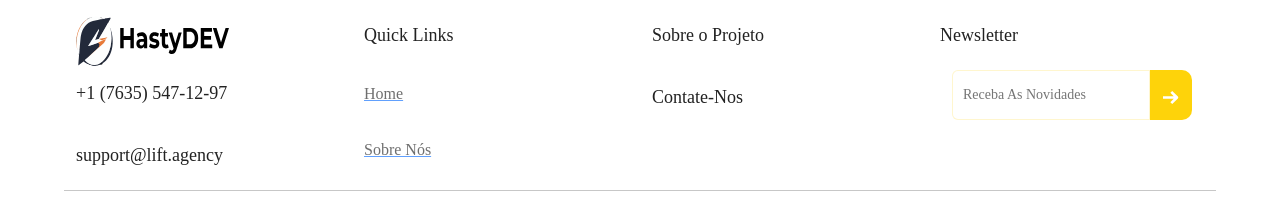
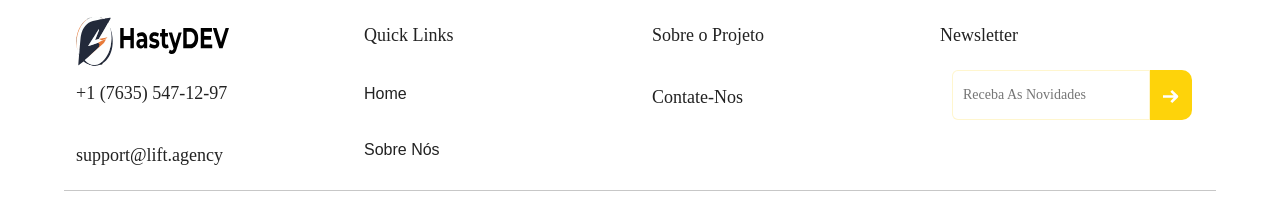
Before and after one commit to Hasty-DEV/HastyDEV, a React (Vite) app in the folder frontend/: page / in a window 1280 px wide. Shown: the part 817-1041 px from the top of the page. Built offline with nearby package versions, Linux system fonts and the light colour scheme.

Commit message:
Tirando underline do link do footer

```diff
--- a/frontend/src/App.css
+++ b/frontend/src/App.css
@@ -3,8 +3,5 @@
     padding: 0;
     box-sizing: border-box;
     font-display: swap;
+
 }
-
-a {
-    text-decoration: none;
-}
--- a/frontend/src/components/Texts/Texts.styles.ts
+++ b/frontend/src/components/Texts/Texts.styles.ts
@@ -55,5 +55,5 @@ color:  ${(props) => props.theme.colors.text};
 
 export const spanStyled = styled.span`
   display: block;
-  ccolor:  ${(props) => props.theme.colors.text};
+  color:  ${(props) => props.theme.colors.text};
 `;
--- a/frontend/src/index.css
+++ b/frontend/src/index.css
@@ -4,4 +4,5 @@
     box-sizing: border-box;
     font-display: swap;
 
+
 }
--- a/frontend/src/layout/Footer/Footer.styles.ts
+++ b/frontend/src/layout/Footer/Footer.styles.ts
@@ -1,10 +1,29 @@
 import styled from "styled-components";
+import { Link } from "react-router-dom";
 
 export const Foter = styled.div`
   background: ${props => props.theme.colors.primary};
   color: ${props => props.theme.colors.text};
   margin-top: 5%;
-  padding:5%
+  padding:5%;
+  font-family: 'Arial';
+`;
+
+
+export const StyledLink = styled(Link)`
+  text-decoration: none;
+
+
+`;
+export const SubTitle = styled.h2`
+
+  color:${props => props.theme.colors.text};
+  font-size: 16px;
+  font-family: 'Arial';
+  font-weight: 400;
+  line-height: 3;
+  word-wrap: break-word;
+  text-decoration: none !important;
 `;
 
 export const Title = styled.h2`
@@ -19,17 +38,7 @@ color:${props => props.theme.colors.text};
 
 `;
 
-export const SubTitle = styled.h2`
-  opacity: 0.65;
-  color:${props => props.theme.colors.text};
-  font-size: 16px;
-  font-family: 'Rasa';
-  font-weight: 400;
-  line-height: 3;
-  word-wrap: break-word;
 
-
-`;
 
 export const Button = styled.button`
   width: 50px;
--- a/frontend/src/layout/Footer/Footer.tsx
+++ b/frontend/src/layout/Footer/Footer.tsx
@@ -1,7 +1,7 @@
-import { Title, SubTitle, Button, Foter, Decoration } from './Footer.styles';
+import { StyledLink,SubTitle, Title, Button, Foter, Decoration } from './Footer.styles';
 import LogoDark from '../../assets/LogoDark.svg';
 import LogoLight from '../../assets/LogoLight.svg';
-import { Link, } from "react-router-dom";
+
 import { Row, Col, Container } from 'react-bootstrap';
 import { ThemeContext } from "styled-components";
 import { useContext } from "react";
@@ -43,12 +43,12 @@ const Footer: React.FC = () => {
           </Col>
           <Col sm={3}>
             <Title>Quick Links</Title>
-            <Link to="/">
+            <StyledLink to="/">
               <SubTitle>Home</SubTitle>
-            </Link>
-            <Link to="/About">
+            </StyledLink>
+            <StyledLink to="/About">
               <SubTitle>Sobre Nós</SubTitle>
-            </Link>
+            </StyledLink>
           </Col>
           <Col sm={3}>
             <Title>Sobre o Projeto</Title>
```
